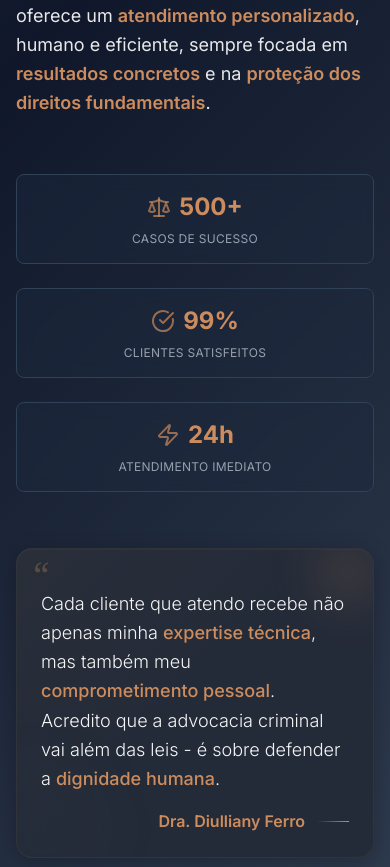
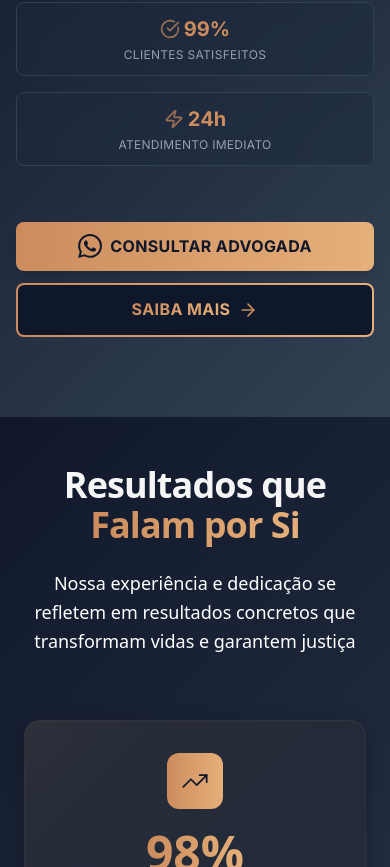
Before and after one commit to johnkleefisch/ferroadv, a Next.js app: page / in a window 390 px wide. Shown: the part 5857-6724 px from the top of the page. Built offline with nearby package versions, Linux system fonts and the light colour scheme; a web font is replaced by a local one.

Commit message:
Ajustes nos paddings da página

```diff
--- a/src/app/sobre/page.tsx
+++ b/src/app/sobre/page.tsx
@@ -446,16 +446,66 @@ export default function SobrePage() {
 
             {/* Citação */}
             <div className="max-w-4xl mx-auto">
-              <div className="bg-gradient-to-r from-slate-800/60 to-slate-700/40 backdrop-blur-sm p-8 rounded-2xl border border-[#cc8c5d]/20">
-                <Quote className="h-12 w-12 text-[#cc8c5d] mx-auto mb-6" />
-                <blockquote className="text-2xl md:text-3xl text-white font-light italic leading-relaxed mb-6 text-center">
-                  &ldquo;A advocacia criminal é mais que uma profissão - é uma
-                  missão de defender direitos fundamentais e garantir que a
-                  justiça seja feita com dignidade e competência técnica.&rdquo;
-                </blockquote>
-                <cite className="text-lg bg-gradient-to-r from-[#cc8c5d] to-[#f3c793] bg-clip-text text-transparent font-semibold text-center block">
-                  Dra. Diulliany Ferro, OAB/GO
-                </cite>
+              <div className="relative">
+                {/* Card principal com efeito glassmorphism */}
+                <div
+                  className="relative rounded-2xl p-6 overflow-hidden"
+                  style={{
+                    backgroundColor: "#242b38",
+                    background: `
+                      linear-gradient(135deg,
+                        rgba(204, 140, 93, 0.03) 0%,
+                        rgba(204, 140, 93, 0.01) 25%,
+                        transparent 50%
+                      ),
+                      #242b38
+                    `,
+                    border: "1px solid rgba(204, 140, 93, 0.08)",
+                    boxShadow: `
+                      0 4px 20px rgba(0, 0, 0, 0.25),
+                      inset 0 1px 0 rgba(204, 140, 93, 0.05)
+                    `,
+                  }}
+                >
+                  {/* Efeitos visuais de fundo */}
+                  <div className="absolute -top-2 -right-2 w-16 h-16 bg-gradient-to-br from-[#cc8c5d]/20 to-[#e6b07a]/10 rounded-full blur-xl"></div>
+                  <div className="absolute -bottom-3 -left-3 w-20 h-20 bg-slate-600/10 rounded-full blur-2xl"></div>
+
+                  {/* Aspas decorativas */}
+                  <div className="absolute top-2 left-4 text-4xl text-[#cc8c5d]/30 font-serif leading-none">
+                    &ldquo;
+                  </div>
+
+                  {/* Conteúdo */}
+                  <div className="relative z-10 pt-4">
+                    <blockquote className="text-lg text-white/95 leading-relaxed mb-4 font-light">
+                      Cada cliente que atendo recebe não apenas minha{" "}
+                      <span className="text-[#cc8c5d] font-medium">
+                        expertise técnica
+                      </span>
+                      , mas também meu{" "}
+                      <span className="text-[#cc8c5d] font-medium">
+                        comprometimento pessoal
+                      </span>
+                      . Acredito que a advocacia criminal vai além das leis - é
+                      sobre defender a{" "}
+                      <span className="text-[#cc8c5d] font-medium">
+                        dignidade humana
+                      </span>
+                      .
+                    </blockquote>
+
+                    <div className="flex items-center justify-end gap-3">
+                      {/* Autor */}
+                      <cite className="text-base font-semibold text-[#cc8c5d] not-italic">
+                        Dra. Diulliany Ferro
+                      </cite>
+
+                      {/* Linha decorativa */}
+                      <div className="w-8 h-px bg-gradient-to-l from-[#cc8c5d] to-transparent"></div>
+                    </div>
+                  </div>
+                </div>
               </div>
             </div>
           </div>
--- a/src/components/AreasDeAtuacao.tsx
+++ b/src/components/AreasDeAtuacao.tsx
@@ -88,7 +88,7 @@ export default function AreasDeAtuacao() {
 
   return (
     <section
-      className="py-20"
+      className="py-12"
       style={{
         background:
           "linear-gradient(135deg, #10172a 0%, #334154 50%, #10172a 100%)",
--- a/src/components/Footer.tsx
+++ b/src/components/Footer.tsx
@@ -1,7 +1,7 @@
 "use client";
 
 import Link from "next/link";
-import { Scale, Phone, Mail, MapPin } from "lucide-react";
+import { Scale, Phone, Mail, MapPin, Clover } from "lucide-react";
 import WhatsAppIcon from "./icons/WhatsAppIcon";
 import { startWhatsappConversation } from "@/utils/whatsapp";
 import { acionarTelefone } from "@/utils/telefone";
@@ -11,7 +11,7 @@ export default function Footer() {
     <footer className="bg-slate-900 border-t border-slate-700/30">
       <div className="container mx-auto px-6 py-12">
         {/* Main Content Grid */}
-        <div className="grid grid-cols-1 md:grid-cols-2 lg:grid-cols-4 gap-8">
+        <div className="grid grid-cols-1 md:grid-cols-2 lg:grid-cols-5 gap-8">
           {/* Logo e Descrição */}
           <div className="lg:col-span-2">
             <Link href="/" className="flex items-center group mb-6">
@@ -74,7 +74,29 @@ export default function Footer() {
                 { href: "#areas-de-atuacao", label: "Áreas de Atuação" },
                 { href: "#resultados", label: "Resultados" },
                 { href: "#depoimentos", label: "Depoimentos" },
-                { href: "#contato", label: "Contato" },
+                { href: "#faq", label: "FAQ" },
+              ].map((item) => (
+                <Link
+                  key={item.href}
+                  href={item.href}
+                  className="block text-slate-400 hover:text-[#cc8c5d] transition-colors duration-300 py-1"
+                >
+                  {item.label}
+                </Link>
+              ))}
+            </nav>
+          </div>
+
+          {/* Serviços */}
+          <div>
+            <h4 className="text-lg font-semibold text-white mb-4">Serviços</h4>
+            <nav className="space-y-2">
+              {[
+                { href: "/areas-de-atuacao", label: "Furto e Roubo" },
+                { href: "/areas-de-atuacao", label: "Tráfico de Drogas" },
+                { href: "/areas-de-atuacao", label: "Homicídio" },
+                { href: "/areas-de-atuacao", label: "Violência Doméstica" },
+                { href: "/contato", label: "Atendimentos de Urgência" },
               ].map((item) => (
                 <Link
                   key={item.href}
@@ -177,13 +199,44 @@ export default function Footer() {
         <div className="border-t border-slate-700/30 mt-8 pt-6">
           <div className="flex flex-col md:flex-row justify-between items-center text-sm text-slate-400">
             <div className="mb-2 md:mb-0">
-              © {new Date().getFullYear()}{" "}
-              <span className="text-[#e6b07a] font-semibold">
-                DIULLIANY FERRO
-              </span>{" "}
-              - Todos os direitos reservados
+              © {new Date().getFullYear()}, Diulliany Ferro Advocacia - Todos os
+              Direitos Reservados
             </div>
-            <div>OAB/GO: 123.456</div>
+            <div className="flex flex-wrap justify-center md:justify-end gap-2 md:gap-4 items-center">
+              <Link
+                href="/politica-privacidade"
+                className="hover:text-[#cc8c5d] transition-colors duration-300"
+              >
+                Política de Privacidade
+              </Link>
+              <Link
+                href="/termos-de-uso"
+                className="hover:text-[#cc8c5d] transition-colors duration-300"
+              >
+                Termos de Uso
+              </Link>
+              <Link
+                href="/cookies"
+                className="hover:text-[#cc8c5d] transition-colors duration-300"
+              >
+                Cookies
+              </Link>
+              <span className="text-xs text-slate-500/70 flex items-center gap-1">
+                Desenvolvido por{" "}
+                <a
+                  href="https://kleelabs.com"
+                  target="_blank"
+                  rel="noopener noreferrer"
+                  className="font-semibold transition-colors duration-300 text-slate-500/80 hover:text-white flex items-center gap-px group"
+                >
+                  <Clover className="h-4 w-4 text-slate-500/60 group-hover:text-green-400" />
+                  <span>
+                    <span className="group-hover:text-green-400">Klee</span>
+                    <span className="group-hover:text-white">Labs</span>
+                  </span>
+                </a>
+              </span>
+            </div>
           </div>
         </div>
       </div>
--- a/src/components/Resultados.tsx
+++ b/src/components/Resultados.tsx
@@ -4,11 +4,12 @@ import {
   TrendingUp,
   Users,
   Unlock,
-  ArrowDown,
+  ArrowRight,
   AlertTriangle,
   Zap,
 } from "lucide-react";
 import { startWhatsappConversation } from "@/utils/whatsapp";
+import { acionarTelefone } from "@/utils/telefone";
 
 export default function Resultados() {
   const cards = [
@@ -37,7 +38,7 @@ export default function Resultados() {
       number: "80%",
       title: "Redução de Pena",
       desc: "Ou conversão para medidas alternativas mais brandas.",
-      icon: ArrowDown,
+      icon: Zap,
       delay: 400,
     },
     {
@@ -58,20 +59,24 @@ export default function Resultados() {
   return (
     <section
       id="resultados"
-      className="py-20 font-sans"
+      className="font-sans"
       style={{
         background:
           "linear-gradient(135deg, #10172a 0%, #334154 50%, #10172a 100%)",
       }}
     >
       <div className="container-default">
-        <div className="text-center mb-16 animate-fade-in-up">
+        <div className="text-center animate-fade-in-up">
           <h2 className="text-4xl md:text-5xl font-bold text-primary mb-6 font-sans">
             Resultados que{" "}
             <span className="bg-gradient-to-r from-[#cc8c5d] to-[#e6b07a] bg-clip-text text-transparent">
               Falam por Si
             </span>
           </h2>
+          <p className="text-lg font-light text-white max-w-4xl mx-auto leading-relaxed mb-16">
+            Nossa experiência e dedicação se refletem em resultados concretos
+            que transformam vidas e garantem justiça
+          </p>
         </div>
 
         <div className="grid grid-cols-1 md:grid-cols-2 lg:grid-cols-3 gap-8">
@@ -189,8 +194,8 @@ export default function Resultados() {
                   <span className="relative z-10">INICIAR ATENDIMENTO</span>
                 </button>
                 <div className="relative bg-gradient-to-r from-[#cc8c5d] to-[#e6b07a] p-[2px] rounded-lg transition-all duration-300 hover:shadow-lg group">
-                  <a
-                    href="tel:+5562995292129"
+                  <button
+                    onClick={() => acionarTelefone()}
                     className="bg-slate-900 hover:bg-gradient-to-r hover:from-[#cc8c5d] hover:to-[#e6b07a] px-6 py-3 rounded-md font-bold uppercase tracking-wide transition-all duration-300 inline-flex items-center justify-center space-x-2 w-full"
                   >
                     <svg
@@ -207,14 +212,14 @@ export default function Resultados() {
                     <span className="bg-gradient-to-r from-[#cc8c5d] to-[#e6b07a] bg-clip-text text-transparent group-hover:text-[#10172a]">
                       LIGAR AGORA
                     </span>
-                  </a>
+                  </button>
                 </div>
               </div>
             </div>
           </div>
         </div>
 
-        <div className="text-center mt-16 animate-fade-in-up animate-delay-800">
+        <div className="text-center animate-fade-in-up animate-delay-800">
           {/* Informação de sigilo removida conforme solicitado */}
         </div>
       </div>
--- a/src/components/Sobre.tsx
+++ b/src/components/Sobre.tsx
@@ -17,10 +17,10 @@ export default function Sobre() {
       }}
     >
       <div className="max-w-7xl mx-auto px-4 sm:px-6 lg:px-8">
-        <div className="grid grid-cols-1 lg:grid-cols-2 gap-16 items-stretch">
+        <div className="grid grid-cols-1 lg:grid-cols-7 gap-4 items-stretch">
           {/* Lado Esquerdo - Foto Principal */}
-          <div className="relative min-h-[600px] lg:min-h-full">
-            <div className="relative overflow-hidden rounded-3xl h-full">
+          <div className="relative min-h-[450px] lg:min-h-full lg:col-span-3">
+            <div className="relative w-full h-full max-w-sm rounded-3xl overflow-hidden">
               <Image
                 src="/images/diulliany-about.webp"
                 alt="Dra. Diulliany Ferro - Advogada Criminalista"
@@ -42,7 +42,7 @@ export default function Sobre() {
                 }}
               />
 
-              {/* Badge discreto, igual ao do Hero, com nome, título e OAB */}
+              {/* Badge discreto, do lado esquerdo inferior da foto */}
               <div className="absolute bottom-2 left-2 bg-slate-800/80 backdrop-blur-sm rounded-md px-2 py-1 border border-slate-600/50 z-20">
                 <h3 className="font-semibold text-white text-xs">
                   Dra. Diulliany Ferro
@@ -50,17 +50,17 @@ export default function Sobre() {
                 <p className="text-accent font-medium text-xs">OAB/GO 66.387</p>
               </div>
 
-              {/* Pontos de luz dourados nos cantos, igual ao Hero */}
+              {/* Pontos de luz dourados nos cantos, ajustados para foto menor */}
               <div
-                className="absolute -top-3 -right-3 w-20 h-20 rounded-full blur-xl"
+                className="absolute top-2 right-2 w-16 h-16 rounded-full blur-xl"
                 style={{ backgroundColor: "rgba(204, 140, 93, 0.2)" }}
               ></div>
-              <div className="absolute -bottom-6 -left-6 w-24 h-24 bg-slate-600/20 rounded-full blur-xl"></div>
+              <div className="absolute bottom-2 right-2 w-20 h-20 bg-slate-600/20 rounded-full blur-xl"></div>
             </div>
           </div>
 
           {/* Lado Direito - Conteúdo */}
-          <div className="space-y-8">
+          <div className="space-y-8 lg:col-span-4 lg:-ml-24">
             {/* Badge/Tag */}
             <div
               className="inline-flex items-center gap-2 px-4 py-2 rounded-full border"
@@ -147,31 +147,25 @@ export default function Sobre() {
             </div>
 
             {/* Estatísticas em Cards */}
-            <div className="grid grid-cols-1 md:grid-cols-3 gap-6 py-6">
-              <div className="bg-slate-800/50 backdrop-blur-sm rounded-lg p-4 text-center border border-slate-700">
-                <div className="flex flex-col items-center gap-2">
-                  <div className="flex items-center gap-2">
-                    <Scale className="h-6 w-6 text-[#cc8c5d]/70" />
-                    <div className="text-2xl md:text-3xl font-bold text-[#cc8c5d]">
+            <div className="grid grid-cols-1 md:grid-cols-3 gap-4 pt-6">
+              <div className="bg-slate-800/50 backdrop-blur-sm rounded-lg p-3 text-center border border-slate-700">
+                <div className="flex flex-col items-center gap-1">
+                  <div className="flex items-center gap-1">
+                    <Scale className="h-5 w-5 text-[#cc8c5d]/70" />
+                    <div className="text-xl md:text-2xl font-bold text-[#cc8c5d]">
                       500+
                     </div>
                   </div>
                   <div className="text-xs text-gray-400 uppercase tracking-wide">
-                    <span className="md:hidden">Casos de Sucesso</span>
-                    <span className="hidden md:inline">
-                      Casos de
-                      <br />
-                      Sucesso
-                    </span>
+                    Casos de Sucesso
                   </div>
                 </div>
               </div>
-
-              <div className="bg-slate-800/50 backdrop-blur-sm rounded-lg p-4 text-center border border-slate-700">
-                <div className="flex flex-col items-center gap-2">
-                  <div className="flex items-center gap-2">
-                    <CheckCircle className="h-6 w-6 text-[#cc8c5d]/70" />
-                    <div className="text-2xl md:text-3xl font-bold text-[#cc8c5d]">
+              <div className="bg-slate-800/50 backdrop-blur-sm rounded-lg p-3 text-center border border-slate-700">
+                <div className="flex flex-col items-center gap-1">
+                  <div className="flex items-center gap-1">
+                    <CheckCircle className="h-5 w-5 text-[#cc8c5d]/70" />
+                    <div className="text-xl md:text-2xl font-bold text-[#cc8c5d]">
                       99%
                     </div>
                   </div>
@@ -180,80 +174,16 @@ export default function Sobre() {
                   </div>
                 </div>
               </div>
-
-              <div className="bg-slate-800/50 backdrop-blur-sm rounded-lg p-4 text-center border border-slate-700">
-                <div className="flex flex-col items-center gap-2">
-                  <div className="flex items-center gap-2">
-                    <Zap className="h-6 w-6 text-[#cc8c5d]/70" />
-                    <div className="text-2xl md:text-3xl font-bold text-[#cc8c5d]">
+              <div className="bg-slate-800/50 backdrop-blur-sm rounded-lg p-3 text-center border border-slate-700">
+                <div className="flex flex-col items-center gap-1">
+                  <div className="flex items-center gap-1">
+                    <Zap className="h-5 w-5 text-[#cc8c5d]/70" />
+                    <div className="text-xl md:text-2xl font-bold text-[#cc8c5d]">
                       24h
                     </div>
                   </div>
                   <div className="text-xs text-gray-400 uppercase tracking-wide">
                     Atendimento Imediato
-                  </div>
-                </div>
-              </div>
-            </div>
-
-            {/* Citação da Advogada */}
-            <div className="relative">
-              {/* Card principal com efeito glassmorphism */}
-              <div
-                className="relative rounded-2xl p-6 overflow-hidden"
-                style={{
-                  backgroundColor: "#242b38",
-                  background: `
-                    linear-gradient(135deg,
-                      rgba(204, 140, 93, 0.03) 0%,
-                      rgba(204, 140, 93, 0.01) 25%,
-                      transparent 50%
-                    ),
-                    #242b38
-                  `,
-                  border: "1px solid rgba(204, 140, 93, 0.08)",
-                  boxShadow: `
-                    0 4px 20px rgba(0, 0, 0, 0.25),
-                    inset 0 1px 0 rgba(204, 140, 93, 0.05)
-                  `,
-                }}
-              >
-                {/* Efeitos visuais de fundo */}
-                <div className="absolute -top-2 -right-2 w-16 h-16 bg-gradient-to-br from-[#cc8c5d]/20 to-[#e6b07a]/10 rounded-full blur-xl"></div>
-                <div className="absolute -bottom-3 -left-3 w-20 h-20 bg-slate-600/10 rounded-full blur-2xl"></div>
-
-                {/* Aspas decorativas */}
-                <div className="absolute top-2 left-4 text-4xl text-[#cc8c5d]/30 font-serif leading-none">
-                  &ldquo;
-                </div>
-
-                {/* Conteúdo */}
-                <div className="relative z-10 pt-4">
-                  <blockquote className="text-lg text-white/95 leading-relaxed mb-4 font-light">
-                    Cada cliente que atendo recebe não apenas minha{" "}
-                    <span className="text-[#cc8c5d] font-medium">
-                      expertise técnica
-                    </span>
-                    , mas também meu{" "}
-                    <span className="text-[#cc8c5d] font-medium">
-                      comprometimento pessoal
-                    </span>
-                    . Acredito que a advocacia criminal vai além das leis - é
-                    sobre defender a{" "}
-                    <span className="text-[#cc8c5d] font-medium">
-                      dignidade humana
-                    </span>
-                    .
-                  </blockquote>
-
-                  <div className="flex items-center justify-end gap-3">
-                    {/* Autor */}
-                    <cite className="text-base font-semibold text-[#cc8c5d] not-italic">
-                      Dra. Diulliany Ferro
-                    </cite>
-
-                    {/* Linha decorativa */}
-                    <div className="w-8 h-px bg-gradient-to-l from-[#cc8c5d] to-transparent"></div>
                   </div>
                 </div>
               </div>
@@ -273,7 +203,7 @@ export default function Sobre() {
               {/* Botão Saiba Mais */}
               <div className="relative bg-gradient-to-r from-[#cc8c5d] to-[#e6b07a] p-[2px] rounded-lg transition-all duration-300 hover:shadow-lg group">
                 <Link
-                  href="#historia"
+                  href="/sobre"
                   className="bg-slate-900 hover:bg-gradient-to-r hover:from-[#cc8c5d] hover:to-[#e6b07a] px-6 py-3 rounded-md font-bold uppercase tracking-wide transition-all duration-300 inline-flex items-center justify-center space-x-2 w-full"
                 >
                   <span className="bg-gradient-to-r from-[#cc8c5d] to-[#e6b07a] bg-clip-text text-transparent group-hover:text-[#10172a]">
--- a/src/utils/whatsapp.ts
+++ b/src/utils/whatsapp.ts
@@ -5,7 +5,7 @@
 
 // Configurações do WhatsApp
 const WHATSAPP_CONFIG = {
-  numero: "5562995292129", // Número do WhatsApp (com código do país)
+  numero: "55062995292129", // Número do WhatsApp (com código do país)
   baseUrl: "https://wa.me/",
 };
 
```
Also changed, not shown: src/components/Contato.tsx (+52 -16 lines), src/components/Depoimentos.tsx (+5 -4 lines), src/components/FAQ.tsx (+5 -4 lines), src/components/Header.tsx (+4 -3 lines), src/utils/telefone.ts (+4 -4 lines), 1 other file (tests, documents, lock files or other folders).
